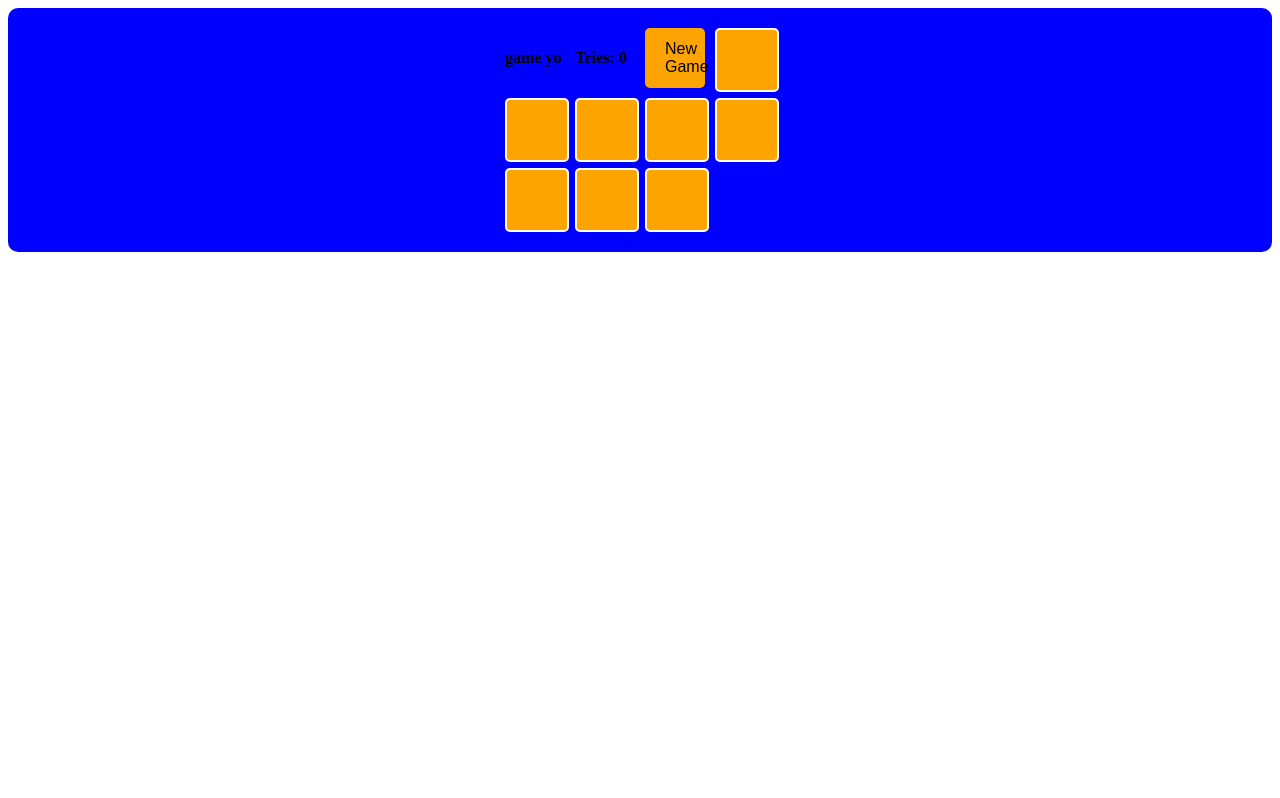
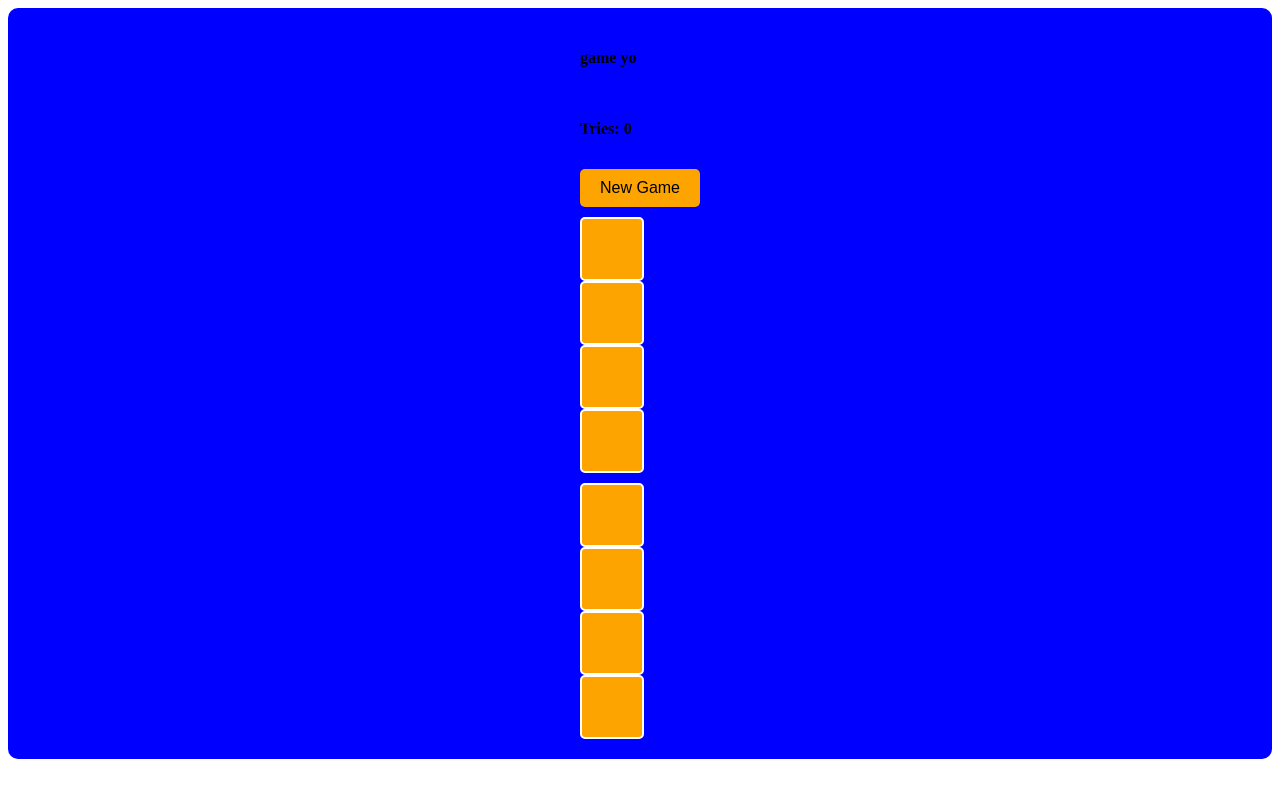
Before and after one commit to acciojob/memory-game-Kalyan3081, a React app: page / in a window 1280 px wide. Both pictures are taken after a click on the button "Start Game". Built offline with nearby package versions, Linux system fonts and the light colour scheme.

Commit message:
Update memoryGame.jsx

```diff
--- a/src/components/memoryGame.jsx
+++ b/src/components/memoryGame.jsx
@@ -38,6 +38,16 @@ const MemoryGame = () => {
 
             setTimeout(() => setSelected([]), 1000);
         }
+    };
+
+    const getRows = () => {
+        const size = levels[level];
+        const numRows = size / 2;
+        const rows = [];
+        for (let i = 0; i < numRows; i++) {
+            rows.push(numbers.slice(i * 4, i * 4 + 4)); // Adjust based on 4 columns per row
+        }
+        return rows;
     };
 
     return (
@@ -83,21 +93,25 @@ const MemoryGame = () => {
                     <button onClick={startGame}>Start Game</button>
                 </div>
             ) : (
-                <div className="cells_container" style={{
-                    gridTemplateColumns: "repeat(4, 60px)",
-                    gridTemplateRows: `repeat(${levels[level] / 2}, 60px)`
-                }}>
+                <div className="cells_container">
                     <h4>game yo</h4>
                     <h4>Tries: {tries}</h4>
                     {matched.length === numbers.length && <p>ALL SOLVED!</p>}
-                    <button>New Game</button>
-                    {numbers.map((num, index) => (
+                    <button onClick={() => setGameStarted(false)}>New Game</button>
+                    {getRows().map((row, rowIndex) => (
+                        <div key={rowIndex} className="row">
+                            {row.map((num, cellIndex) => {
+                                const index = rowIndex * 4 + cellIndex;
+                                return (
                                     <div
                                         key={index}
                                         className={`cell ${selected.includes(index) || matched.includes(index) ? "flipped" : ""}`}
                                         onClick={() => handleClick(index)}
                                     >
                                         {selected.includes(index) || matched.includes(index) ? num : ""}
+                                    </div>
+                                );
+                            })}
                         </div>
                     ))}
                 </div>
```
Lines whose indentation alone changed are shown as unchanged.
